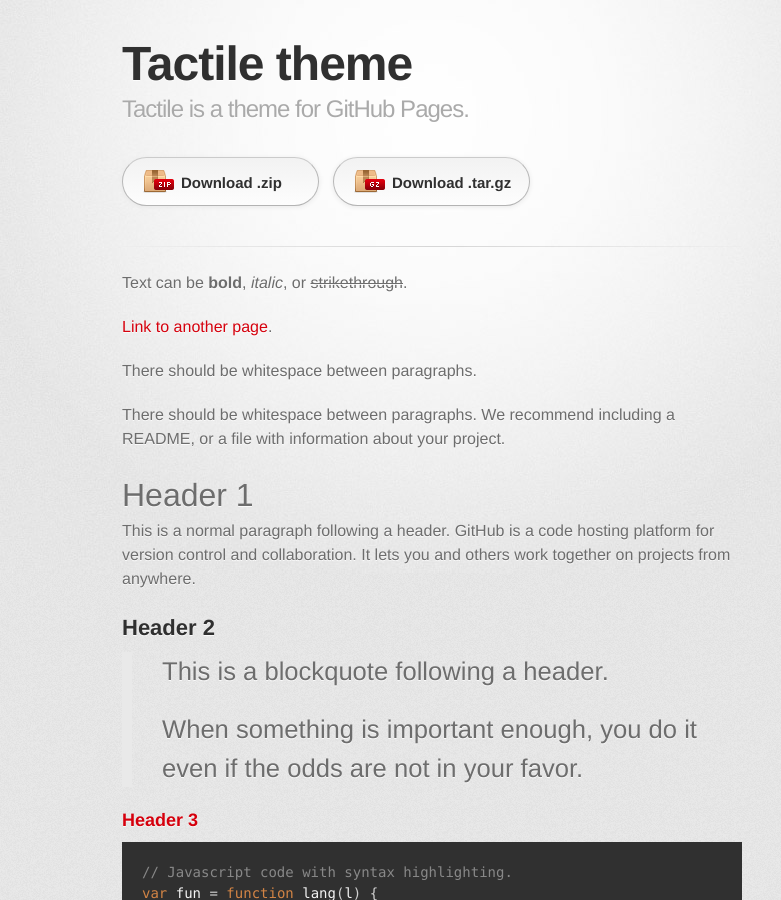
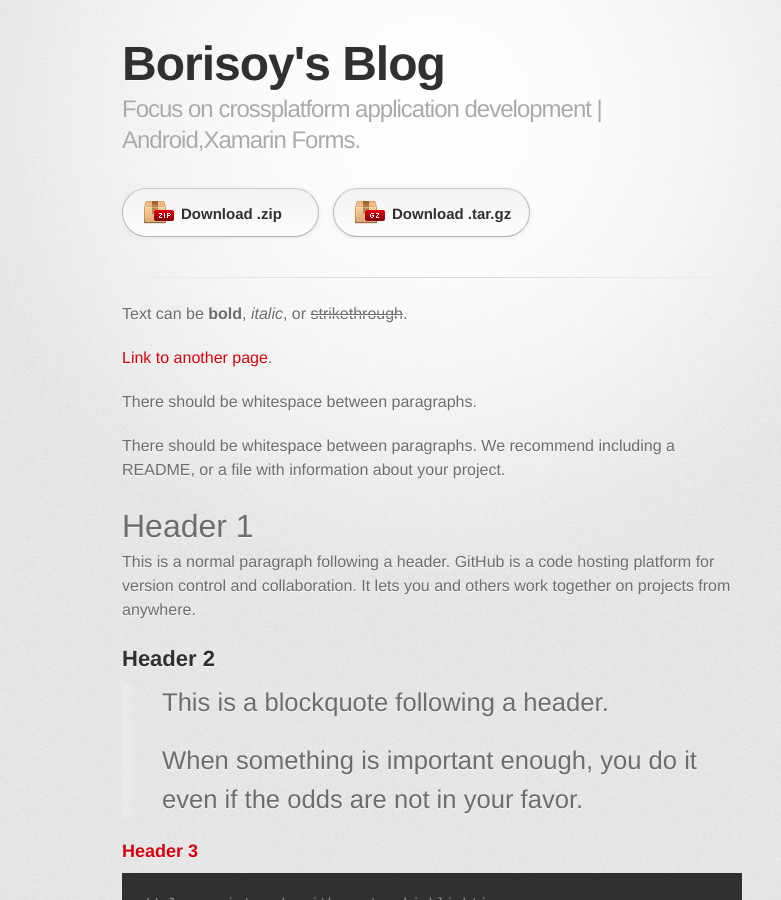
Before and after one commit to dorisoy/dorisoy.github.io, a Jekyll site: the page built from index.md, in a window 1280 px wide and 900 px high. Shown: the whole window, without its empty margins (208-989 px from the left). Built offline with Jekyll 4.4.1, drawn with Linux system fonts in a browser that asks for light colours; some web fonts are replaced.

Commit message:
Update _config.yml

```diff
--- a/_config.yml
+++ b/_config.yml
@@ -1,5 +1,5 @@
-title: Tactile theme
-description: Tactile is a theme for GitHub Pages.
+title: Borisoy's Blog
+description: Focus on crossplatform application development | Android,Xamarin Forms.
 show_downloads: true
 google_analytics:
 theme: jekyll-theme-tactile
```
